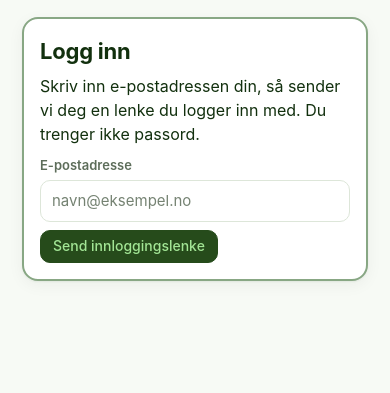
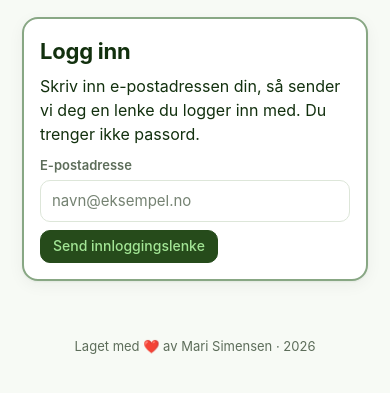
Before and after one commit to MariSimensen/gavelisten, a plain HTML site: page index.html in a window 390 px wide. Shown: the part 129-522 px from the top of the page. Drawn offline with nearby package versions, Linux system fonts and the light colour scheme.

Commit message:
Add creator credit at the bottom of the page
Co-Authored-By: Claude Opus 5.5 <noreply@anthropic.com>

```diff
--- a/index.html
+++ b/index.html
@@ -38,7 +38,8 @@
 *{box-sizing:border-box}
 html,body{margin:0;background:var(--bg);color:var(--text)}
 body{font-family:Inter,system-ui,sans-serif;font-size:16px;line-height:1.5;-webkit-font-smoothing:antialiased}
-.wrap{max-width:760px;margin:0 auto;padding:28px 16px 80px}
+.wrap{max-width:760px;margin:0 auto;padding:28px 16px 32px}
+.credit{margin-top:56px;text-align:center;font-size:13px;color:var(--muted)}
 h1,h2{font-family:"Bricolage Grotesque",Inter,sans-serif;letter-spacing:-.01em;margin:0}
 h1{font-size:clamp(28px,6vw,40px);font-weight:700;color:var(--green);display:flex;align-items:center;gap:12px;line-height:1.05}
 h1 .ttl{display:flex;flex-direction:column;align-items:flex-start}
@@ -191,7 +192,7 @@ body.chip-dragging,body.chip-dragging *{cursor:grabbing!important;user-select:no
 .ferr:empty{display:none}
 .loading{color:var(--muted);text-align:center;padding:40px 0}
 @media (max-width:520px){
-  .wrap{padding:24px 22px 80px}
+  .wrap{padding:24px 22px 32px}
   /* One swipeable row of name pills; the next pill peeks past the edge. */
   .filters{flex-wrap:nowrap;overflow-x:auto;margin-inline:-22px;padding:2px 22px 4px;scroll-padding-inline:22px;scrollbar-width:none;overscroll-behavior-x:contain}
   .filters::-webkit-scrollbar{display:none}
@@ -412,6 +413,8 @@ ul.members .confirm{flex-basis:100%;margin:4px 0 0}
   </div>
 
   <p class="loading" id="state">Henter listen …</p>
+
+  <footer class="credit">Laget med <span aria-label="kjærlighet" role="img">❤️</span> av Mari Simensen · 2026</footer>
 </main>
 
 <script src="config.js"></script>
```
